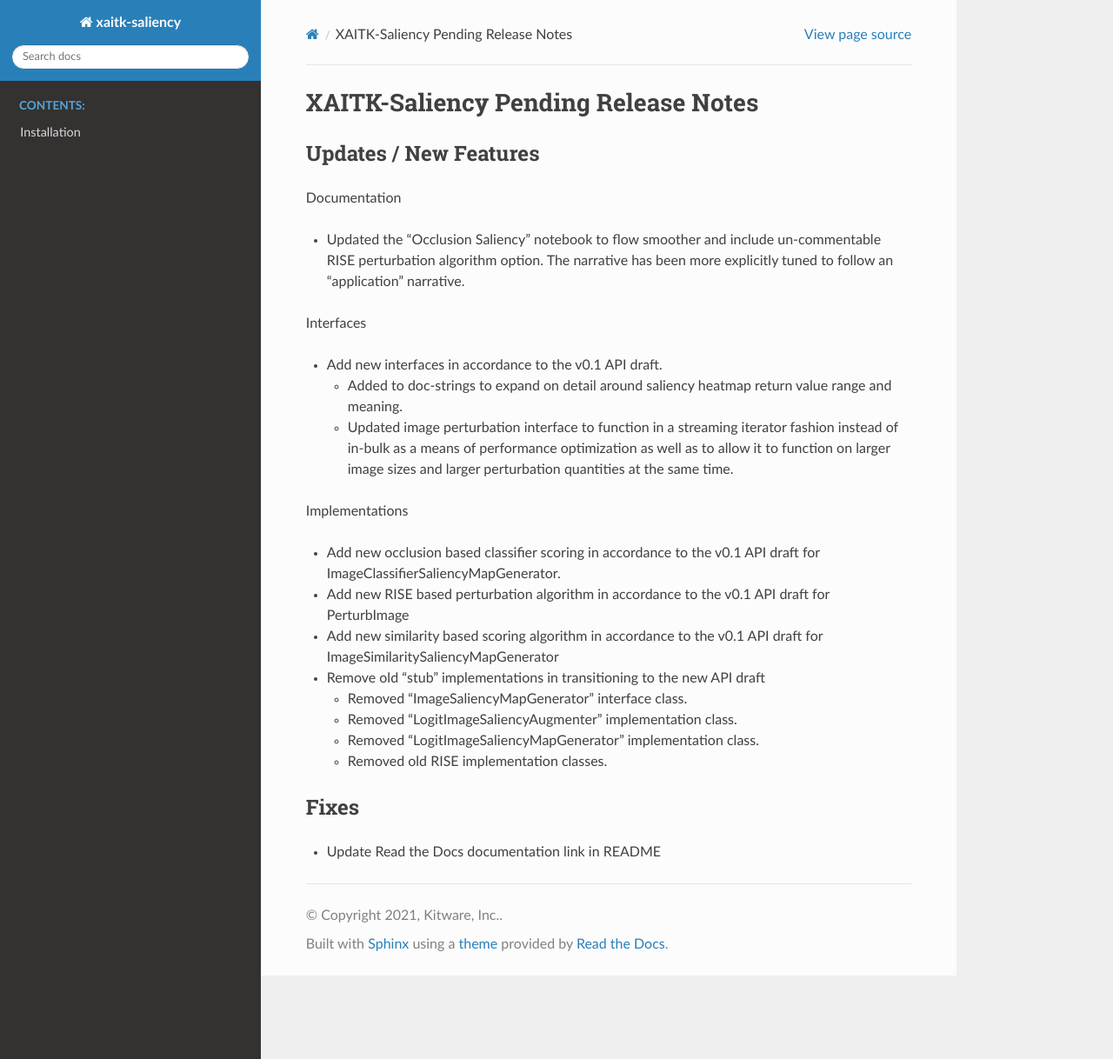
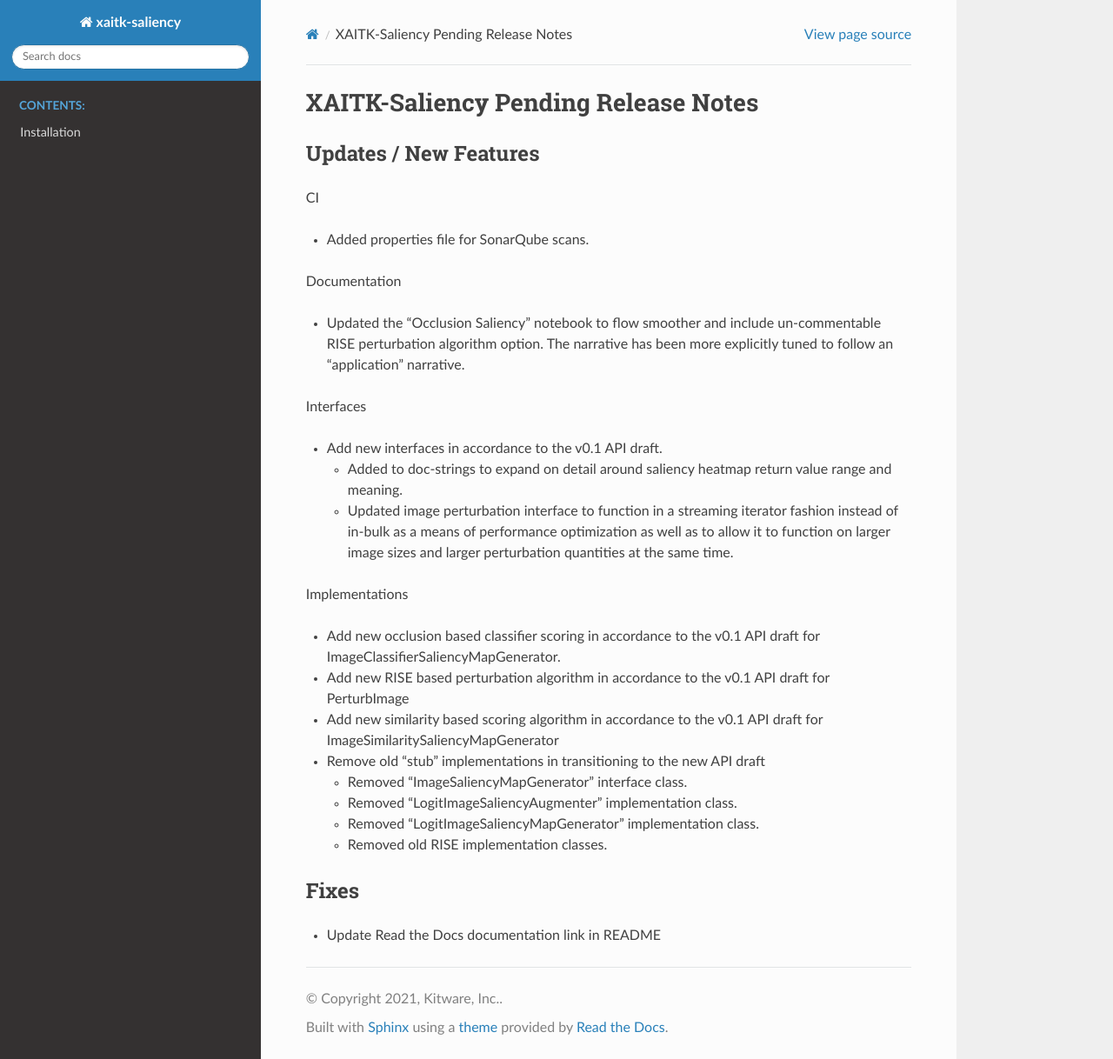
Before and after one commit to XAITK/xaitk-saliency, a Sphinx documentation site: the page built from docs/release_notes/pending_release.rst, in a window 1280 px wide and 1218 px high. Shown: the whole window at 87% size. Built offline with Sphinx 7.4.7 and the Read the Docs theme 2.0.0, drawn with Linux system fonts in a browser that asks for light colours; pages that are not in the unit, such as notebooks, are missing from menus.

Commit message:
Add an initial properties file for SonarQube scans

```diff
--- a/docs/release_notes/pending_release.rst
+++ b/docs/release_notes/pending_release.rst
@@ -4,6 +4,10 @@ XAITK-Saliency Pending Release Notes
 
 Updates / New Features
 ----------------------
+
+CI
+
+* Added properties file for SonarQube scans.
 
 Documentation
 
--- a/pyproject.toml
+++ b/pyproject.toml
@@ -76,6 +76,7 @@ addopts = [
     "--tb=long",            # Trace-back print mode.
     "--cov=xaitk_saliency", # Cover our package specifically
     "--cov-report=term",    # Coverage report to terminal
+    "--cov-report=xml:coverage.xml",
 ]
 testpaths = [
     "tests",
```
Also changed, not shown: 2 other files.
